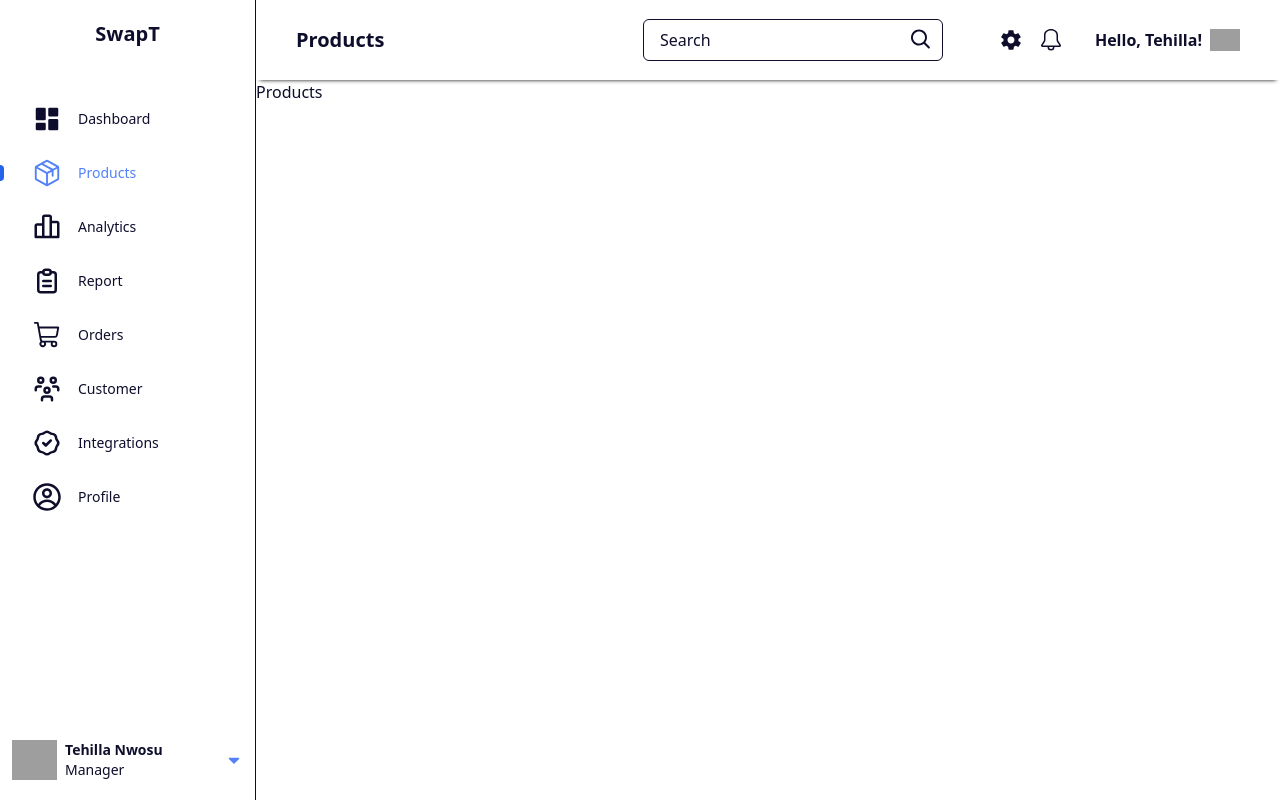
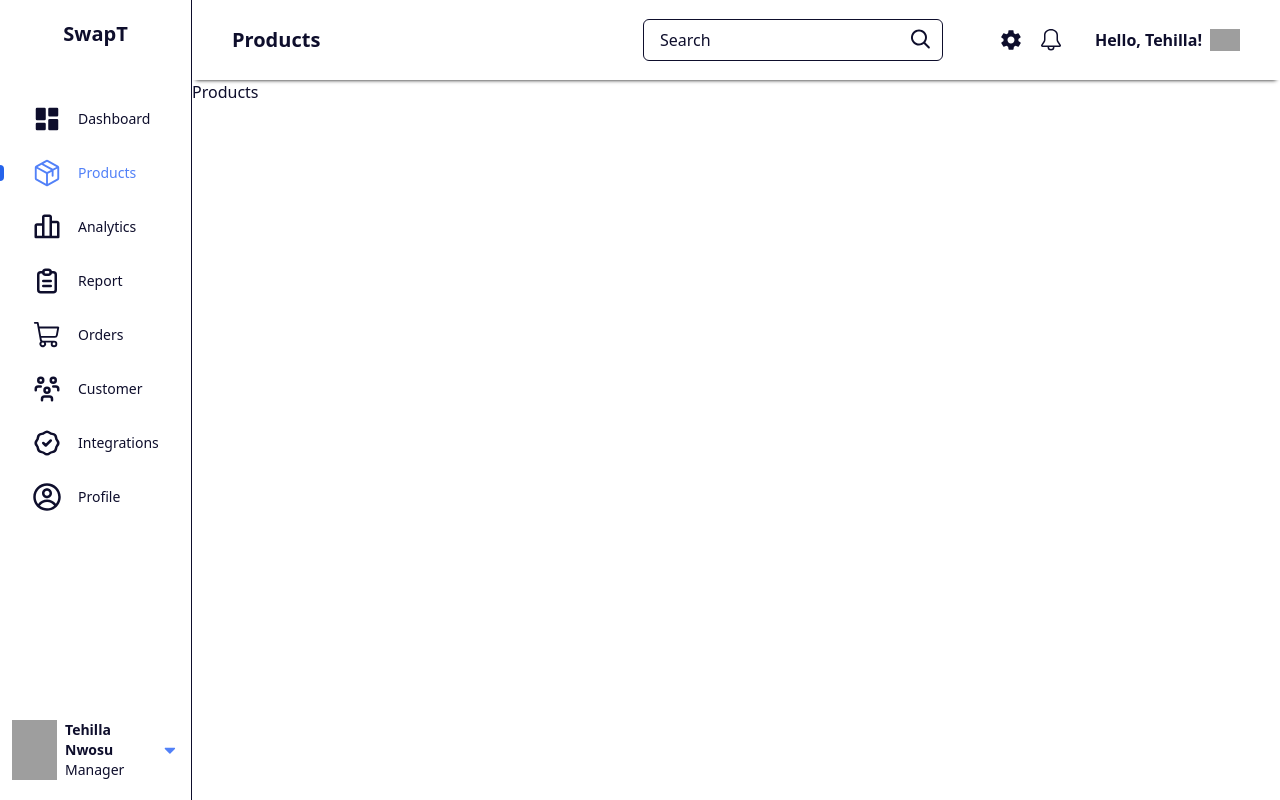
Before and after one commit to CruxndDev/cruxnd-store-admin, a Next.js app: page /products in a window 1280 px wide. Built offline with nearby package versions, Linux system fonts and the light colour scheme; grey boxes are pictures that could not be loaded.

Commit message:
Fixed the layout issue

```diff
--- a/app/(panel)/layout.jsx
+++ b/app/(panel)/layout.jsx
@@ -21,9 +21,9 @@ const AdminPanelLayout = ({ children }) => {
   return (
     <div className="flex h-screen text-primaryColor overflow-hidden">
       <SideBar menuItems={menuLinks} />
-      <div className="flex-grow flex flex-col">
+      <div className="w-[82vw] xl:w-[85vw] flex flex-col">
         <Header menuLinks={menuLinks} />
-        <div className="h-[90vh]">{children}</div>
+        <div className="h-[90vh] w-full">{children}</div>
       </div>
     </div>
   );
--- a/app/globals.css
+++ b/app/globals.css
@@ -1,6 +1,12 @@
 @tailwind base;
 @tailwind components;
 @tailwind utilities;
+
+* {
+  padding: 0;
+  margin: 0;
+  box-sizing: border-box;
+}
 
 .sidebarLinks svg {
   @apply text-2xl xl:text-3xl mr-2 xl:mr-4;
--- a/components/adminPanel/SideBar.jsx
+++ b/components/adminPanel/SideBar.jsx
@@ -21,7 +21,7 @@ const SideBar = ({ menuItems }) => {
   }, [route]);
 
   return (
-    <aside className="h-full w-[25vw] xl:w-[20vw] border-primaryColor border-r-[1.5px] py-5 flex flex-col justify-between">
+    <aside className="h-full w-[18vw] xl:w-[15vw] border-primaryColor border-r-[1.5px] py-5 flex flex-col justify-between">
       <div>
         <div className="text-center mb-14">
           <h1 className="font-bold text-xl">SwapT</h1>
```
